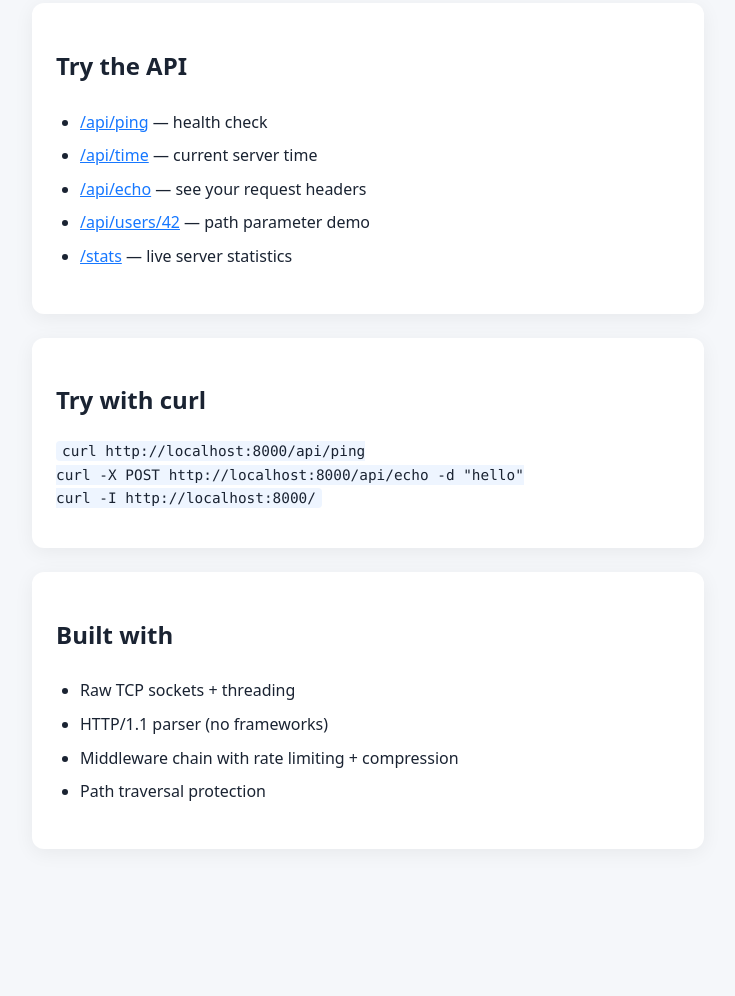
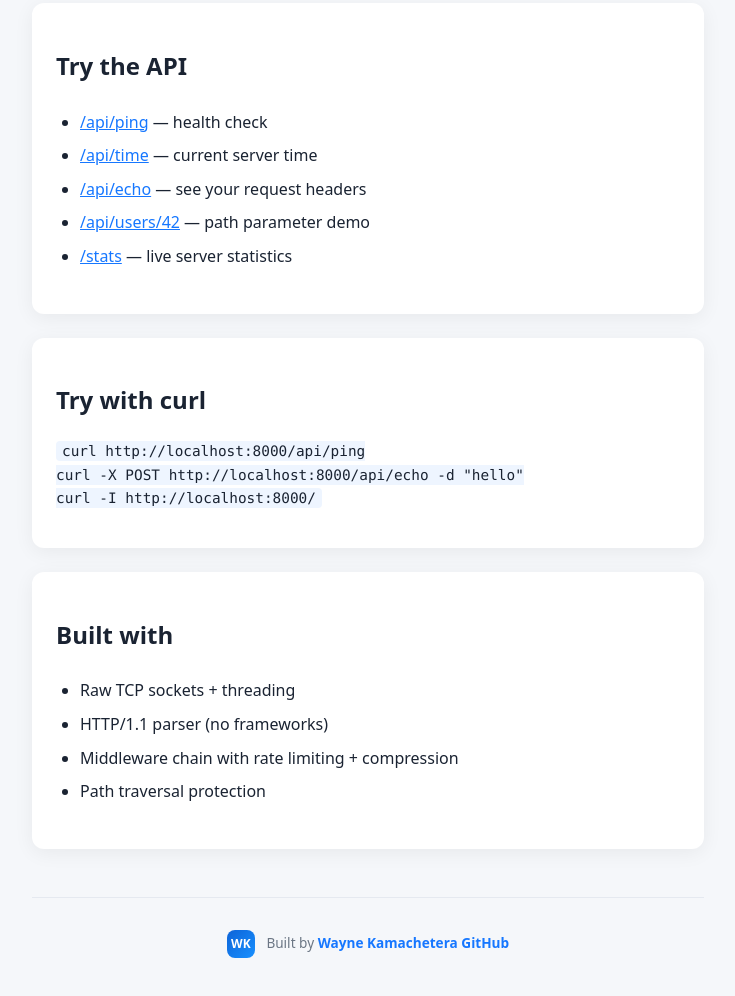
Before and after one commit to Zannii34/pyserve, a plain HTML site: page examples/public/index.html in a window 1280 px wide. Shown: the part 154-1150 px from the top of the page, without its empty margins (272-1007 px from the left). Before the commit the page ends 1051 px from the top, so only its background shows below. Drawn offline with Linux system fonts and the light colour scheme.

Commit message:
Add WK branding  favicon + footer

```diff
--- a/examples/public/index.html
+++ b/examples/public/index.html
@@ -4,6 +4,7 @@
 <meta charset="UTF-8">
 <meta name="viewport" content="width=device-width, initial-scale=1.0">
 <title>PyServe Demo</title>
+<link rel="icon" type="image/svg+xml" href="/favicon.svg">
 <style>
 * { box-sizing: border-box; }
 body {
@@ -77,5 +78,10 @@ curl -I http://localhost:8000/</code></pre>
 <li>Path traversal protection</li>
 </ul>
 </div>
+<footer style="margin-top: 3rem; padding: 2rem 1rem; text-align: center; font-family: system-ui, -apple-system, sans-serif; font-size: 0.85rem; color: #6b7684; border-top: 1px solid #e5e9f0;">
+  <span style="display: inline-flex; align-items: center; justify-content: center; width: 28px; height: 28px; background: linear-gradient(135deg, #0d64d8, #1890ff); color: #fff; border-radius: 8px; font-family: 'Space Grotesk', system-ui, sans-serif; font-weight: 800; font-size: 12px; margin-right: 0.5rem; vertical-align: middle;">WK</span>
+  Built by <a href="https://zannii34.github.io" target="_blank" rel="noopener" style="color: #1677ff; text-decoration: none; font-weight: 600;">Wayne Kamachetera</a>
+   <a href="https://github.com/Zannii34" target="_blank" rel="noopener" style="color: #1677ff; text-decoration: none; font-weight: 600;">GitHub</a>
+</footer>
 </body>
 </html>
```
Also changed, not shown: examples/public/favicon.svg (added), 3 other files.
